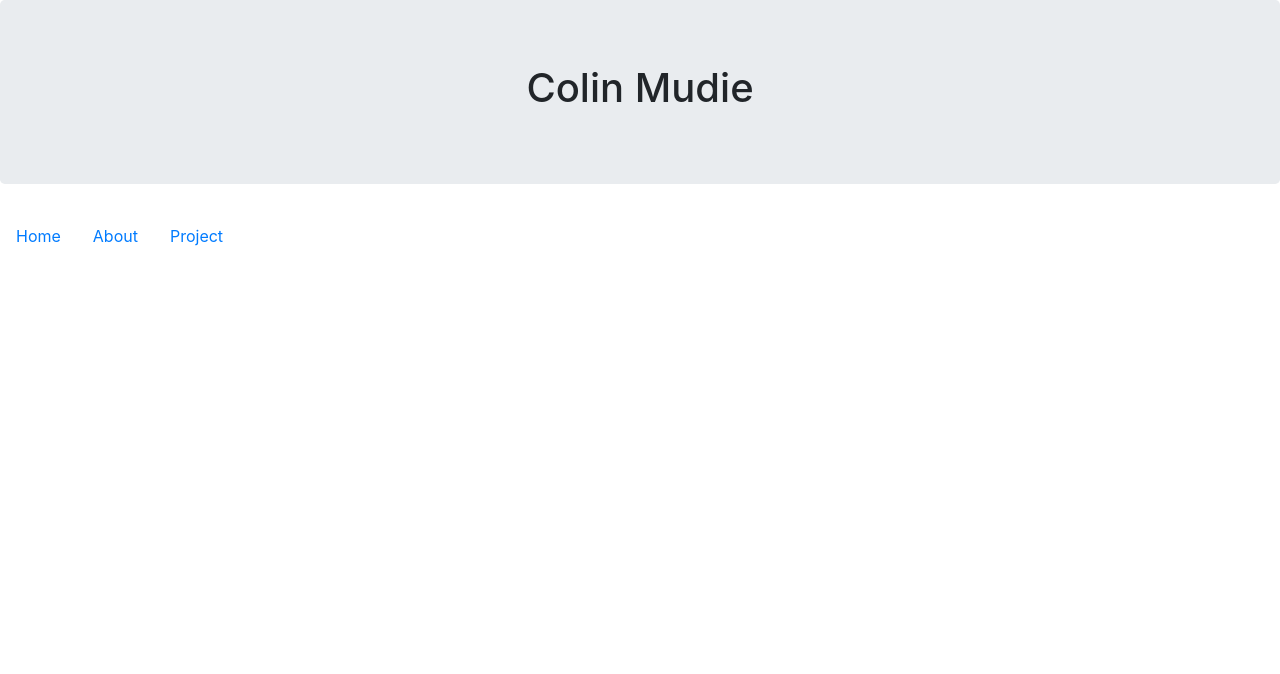
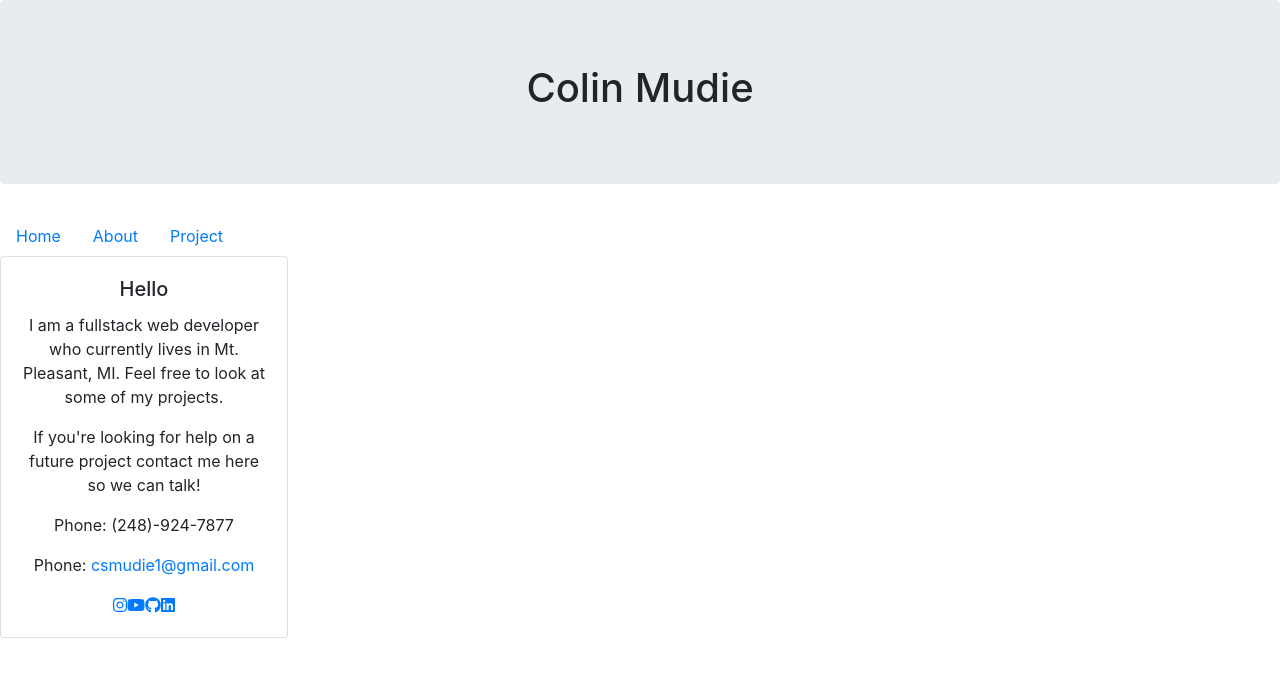
Before and after one commit to ColinMudie/React_Portfolio, a React (Create React App) app: page / in a window 1280 px wide. Shown: the top 674 px of the page. Built offline with nearby package versions, Linux system fonts and the light colour scheme.

Commit message:
added info card with social media links

```diff
--- a/package.json
+++ b/package.json
@@ -3,10 +3,16 @@
   "version": "0.1.0",
   "private": true,
   "dependencies": {
+    "@fortawesome/fontawesome-svg-core": "^1.2.35",
+    "@fortawesome/free-brands-svg-icons": "^5.15.3",
+    "@fortawesome/free-solid-svg-icons": "^5.15.3",
+    "@fortawesome/react-fontawesome": "^0.1.14",
     "@testing-library/jest-dom": "^5.12.0",
     "@testing-library/react": "^11.2.6",
     "@testing-library/user-event": "^12.8.3",
     "bootstrap": "^4.6.0",
+    "i": "^0.3.6",
+    "npm": "^7.11.1",
     "react": "^17.0.2",
     "react-bootstrap": "^1.5.2",
     "react-dom": "^17.0.2",
--- a/src/App.js
+++ b/src/App.js
@@ -2,12 +2,14 @@
 import './App.css';
 import Jumbotron from './components/Jumbotron';
 import Navbar from './components/Navbar'
+import InfoCard from "./components/InfoCard";
 
 function App() {
   return (
     <div className="App">
       <Jumbotron/>
       <Navbar/>
+      <InfoCard/>
     </div>
   );
 }
--- /dev/null
+++ b/src/components/InfoCard.js
@@ -0,0 +1,28 @@
+import Card from "react-bootstrap/Card";
+import SocialMediaLinks from "./SocialMedia"
+
+function InfoCard() {
+    return (
+        <Card style={{ width: '18rem' }}>
+            <Card.Body>
+                <Card.Title>Hello</Card.Title>
+                <Card.Text>
+                    I am a fullstack web developer who currently lives in Mt. Pleasant, MI.
+                    Feel free to look at some of my projects.
+                </Card.Text>
+                <Card.Text>
+                    If you're looking for help on a future project contact me here so we can talk!
+                </Card.Text>
+                <Card.Text>
+                    Phone: (248)-924-7877
+                </Card.Text>
+                <Card.Text>
+                    Phone: <Card.Link href="mailto:csmudie1@gmail.com">csmudie1@gmail.com</Card.Link>
+                </Card.Text>
+                <SocialMediaLinks/>
+            </Card.Body>
+        </Card>
+    )
+}
+
+export default InfoCard;
--- /dev/null
+++ b/src/components/SocialMedia.js
@@ -0,0 +1,14 @@
+import { FontAwesomeIcon } from '@fortawesome/react-fontawesome';
+import { faInstagram, faYoutube, faGithub, faLinkedin } from "@fortawesome/free-brands-svg-icons";
+
+function SocialMediaLinks () {
+    return (
+        <div class="social">
+            <a id="instagram" href="https://www.instagram.com/colinmudie/" target="_blank" rel="noreferrer"><FontAwesomeIcon icon={faInstagram} /></a>
+            <a id="youtube" href="https://www.youtube.com/channel/UCnnuJUBPh6GNktCXtfDjj_w/featured?view_as=subscriber" target="_blank" rel="noreferrer"><FontAwesomeIcon icon={faYoutube} /></a>
+            <a id="github" href="https://github.com/ColinMudie" target="_blank" rel="noreferrer"><FontAwesomeIcon icon={faGithub} /></a >
+            <a id="linkedin" href="https://www.linkedin.com/in/colin-mudie-4034001a2/" target="_blank" rel="noreferrer"><FontAwesomeIcon icon={faLinkedin} /></a>
+        </div>
+    )
+}
+export default SocialMediaLinks;
```
